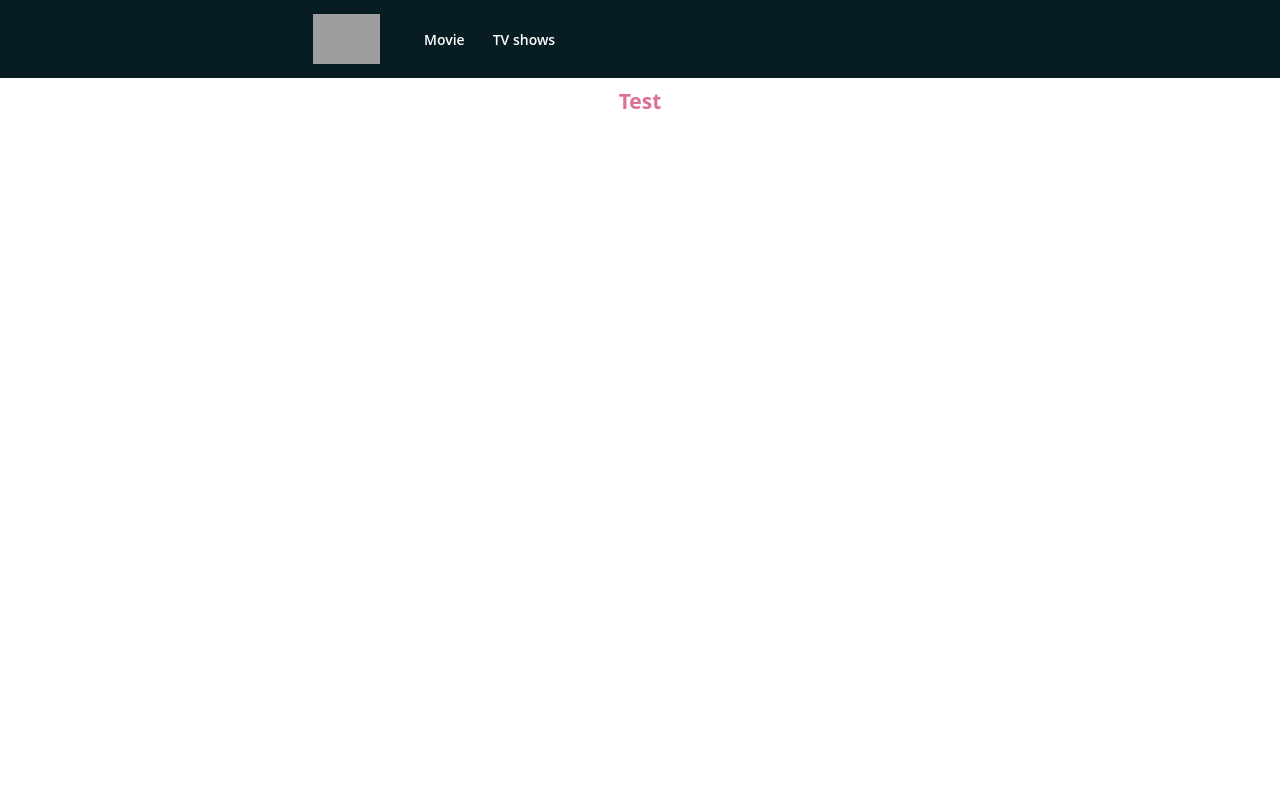
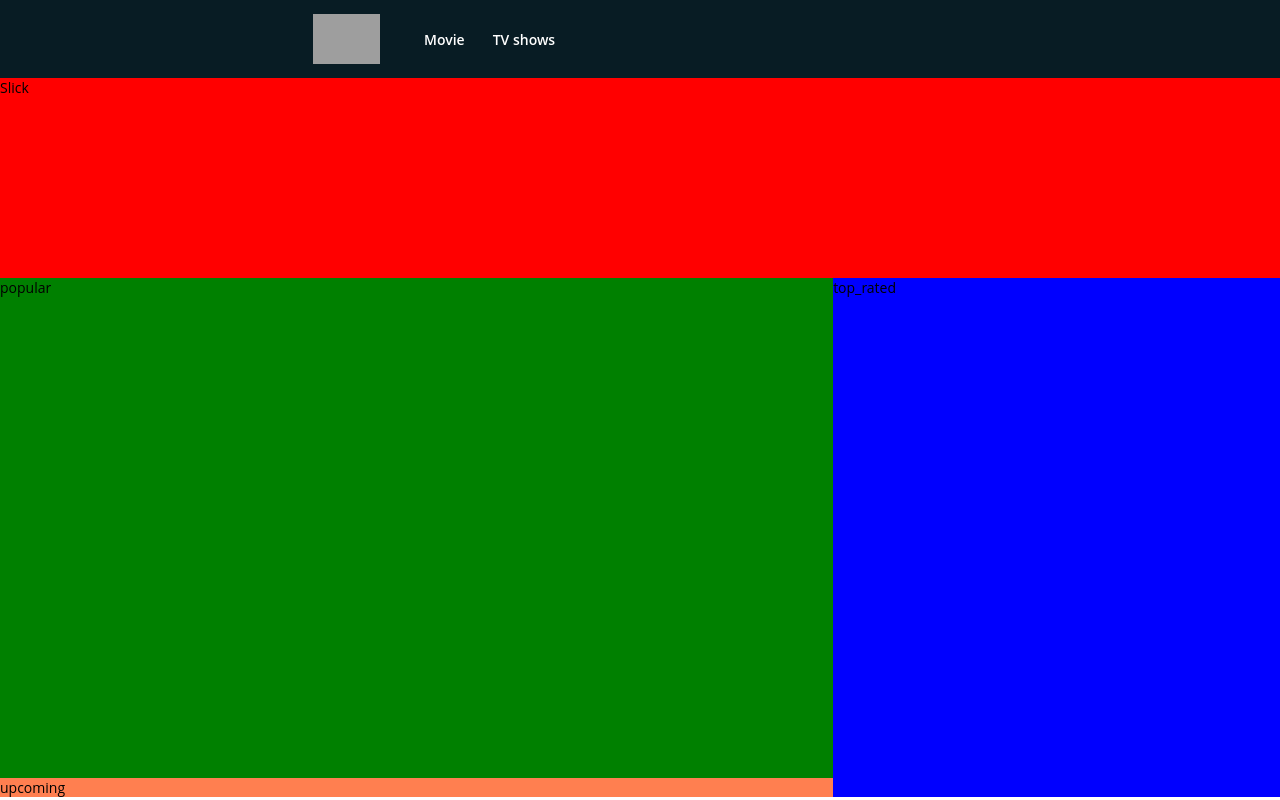
Before and after one commit to icezatoo/movie-ssr, a Next.js app: page / in a window 1280 px wide. Built offline with nearby package versions, Linux system fonts and the light colour scheme; grey boxes are pictures that could not be loaded.

Commit message:
Create layout  grid  home page

```diff
--- a/layouts/menu.js
+++ b/layouts/menu.js
@@ -62,9 +62,6 @@ const Menu = () => {
             {getListMenu()}
           </ListMenu>
         </BoxContentMenu>
-        {/* <img src="/static/movedb.png" alt="movie db" />
-        <a href="/html/">HTML</a> |<a href="/css/">CSS</a> |
-        <a href="/js/">JavaScript</a> |<a href="/jquery/">jQuery</a> */}
       </HeaderContent>
     </MenuContent>
   );
--- a/pages/index.js
+++ b/pages/index.js
@@ -8,9 +8,46 @@ const Title = styled.h1`
   color: palevioletred;
 `;
 
+const HomeContainer = styled.div`
+  display: grid;
+  grid-template-columns: auto auto auto;
+  grid-template-rows: auto;
+  grid-template-areas:
+    'slick slick slick'
+    'popular popular top_rated'
+    'upcoming upcoming top_rated';
+`;
+
+const SlickContainer = styled.div`
+  height: 200px;
+  grid-area: slick;
+  background-color: red;
+`;
+
+const PopularContainer = styled.div`
+  height: 500px;
+  grid-area: popular;
+  background-color: green;
+`;
+
+const TopRatedContainer = styled.div`
+  grid-area: top_rated;
+  background-color: blue;
+`;
+
+const UpcomingContainer = styled.div`
+  grid-area: upcoming;
+  background-color: coral;
+`;
+
 const Home = () => (
   <Page>
-    <Title>Test</Title>
+    <HomeContainer>
+      <SlickContainer>Slick</SlickContainer>
+      <PopularContainer>popular</PopularContainer>
+      <TopRatedContainer>top_rated</TopRatedContainer>
+      <UpcomingContainer>upcoming</UpcomingContainer>
+    </HomeContainer>
   </Page>
 );
 
```
